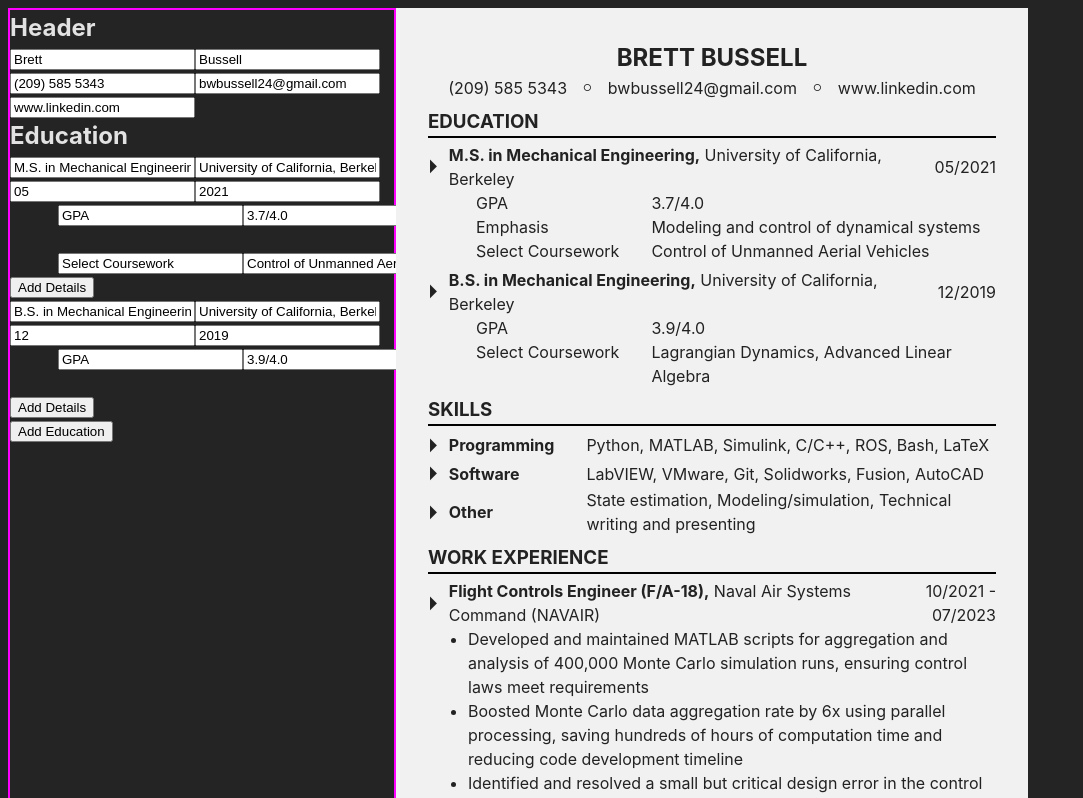
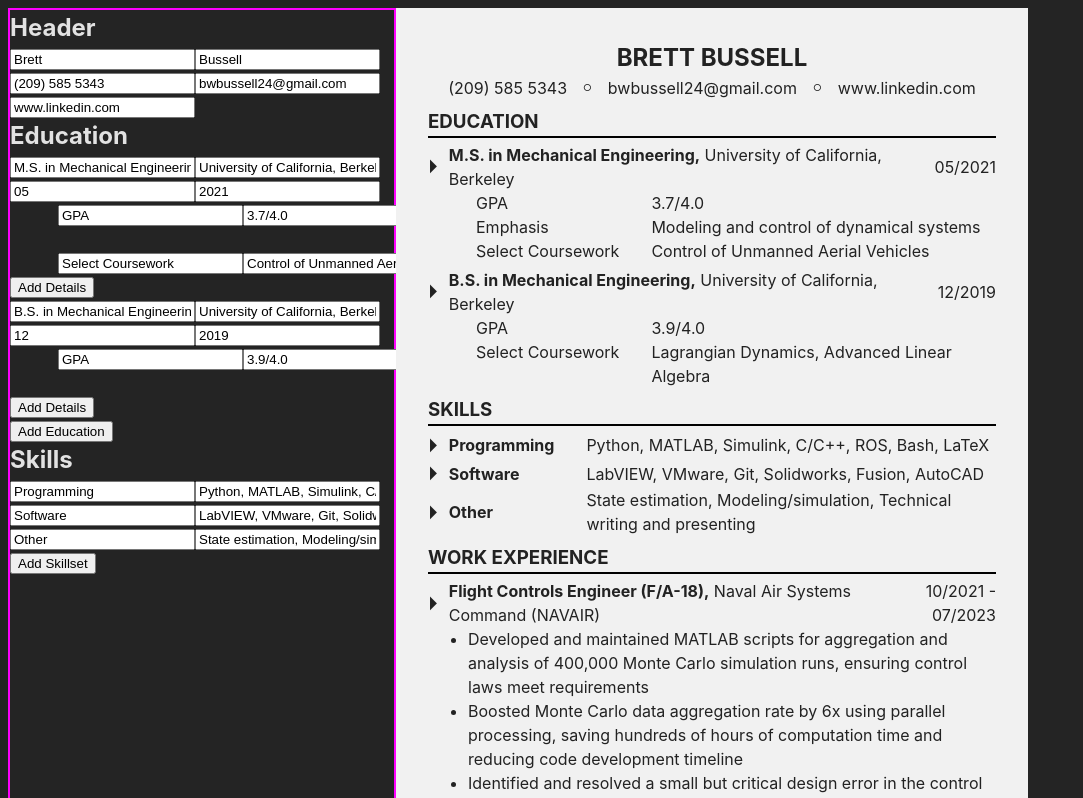
Before and after one commit to sourdoughbredd/resume-builder, a React (Vite) app: page / in a window 1280 px wide. Shown: the top 798 px of the page, without its empty margins (0-1083 px from the left). Built offline with nearby package versions, Linux system fonts and the light colour scheme.

Commit message:
Create basic Skillsets form and add to the resume form

```diff
--- a/src/components/form/ResumeForm.jsx
+++ b/src/components/form/ResumeForm.jsx
@@ -2,6 +2,7 @@ import "../../styles/form/ResumeForm.css";
 import FormSection from "./FormSection";
 import HeaderForm from "./HeaderForm";
 import EducationForm from "./EducationForm";
+import SkillsetsForm from "./SkillsetsForm";
 
 export default function ResumeForm({ resumeInfo, setResumeInfo }) {
   // Access/update HEADER state
@@ -24,6 +25,16 @@ export default function ResumeForm({ resumeInfo, setResumeInfo }) {
     setResumeInfo(newResumeInfo);
   }
 
+  // Access/update SKILLSETS state
+  const skillsetsInfo = resumeInfo.Skillsets; // array of skillsets
+  function setSkillsetsInfo(newSkillsetsInfo) {
+    const newResumeInfo = {
+      ...resumeInfo,
+      Skillsets: [...newSkillsetsInfo],
+    };
+    setResumeInfo(newResumeInfo);
+  }
+
   return (
     <div className="resume-form">
       <FormSection name="Header">
@@ -38,6 +49,12 @@ export default function ResumeForm({ resumeInfo, setResumeInfo }) {
           setEducationInfo={setEducationInfo}
         ></EducationForm>
       </FormSection>
+      <FormSection name="Skills">
+        <SkillsetsForm
+          skillsetsInfo={skillsetsInfo}
+          setSkillsetsInfo={setSkillsetsInfo}
+        ></SkillsetsForm>
+      </FormSection>
     </div>
   );
 }
--- /dev/null
+++ b/src/components/form/SkillsetsForm.jsx
@@ -0,0 +1,59 @@
+export default function SkillsetsForm({ skillsetsInfo, setSkillsetsInfo }) {
+  function nameChanged(e, id) {
+    const newSkillsetsInfo = [...skillsetsInfo];
+    const idx = newSkillsetsInfo.findIndex((ss) => ss.id === id);
+    newSkillsetsInfo[idx] = { ...newSkillsetsInfo[idx], name: e.target.value };
+    setSkillsetsInfo(newSkillsetsInfo);
+  }
+
+  function skillsChanged(e, id) {
+    const newSkillsetsInfo = [...skillsetsInfo];
+    const idx = newSkillsetsInfo.findIndex((ss) => ss.id === id);
+    newSkillsetsInfo[idx] = {
+      ...newSkillsetsInfo[idx],
+      skills: e.target.value.split(", "),
+    };
+    setSkillsetsInfo(newSkillsetsInfo);
+  }
+
+  function addSkillsetButtonClicked() {
+    const newSkillsetsInfo = [...skillsetsInfo];
+    const maxId = newSkillsetsInfo.reduce(
+      (maxId, currSkillset) => (maxId = Math.max(maxId, currSkillset.id)),
+      0
+    );
+
+    newSkillsetsInfo.push({
+      id: maxId + 1,
+      name: "",
+      skills: [],
+    });
+    setSkillsetsInfo(newSkillsetsInfo);
+  }
+
+  return (
+    <div className="skillsets-form">
+      {skillsetsInfo.map((skillset) => (
+        <div className="skillset" key={skillset.id}>
+          <input
+            type="text"
+            name="name"
+            placeholder="Skillset Name"
+            value={skillset.name}
+            onChange={(e) => nameChanged(e, skillset.id)}
+          />
+          <input
+            type="text"
+            name="skills"
+            placeholder="Skills"
+            value={skillset.skills.join(", ")}
+            onChange={(e) => skillsChanged(e, skillset.id)}
+          />
+        </div>
+      ))}
+      <button type="button" onClick={addSkillsetButtonClicked}>
+        Add Skillset
+      </button>
+    </div>
+  );
+}
```
